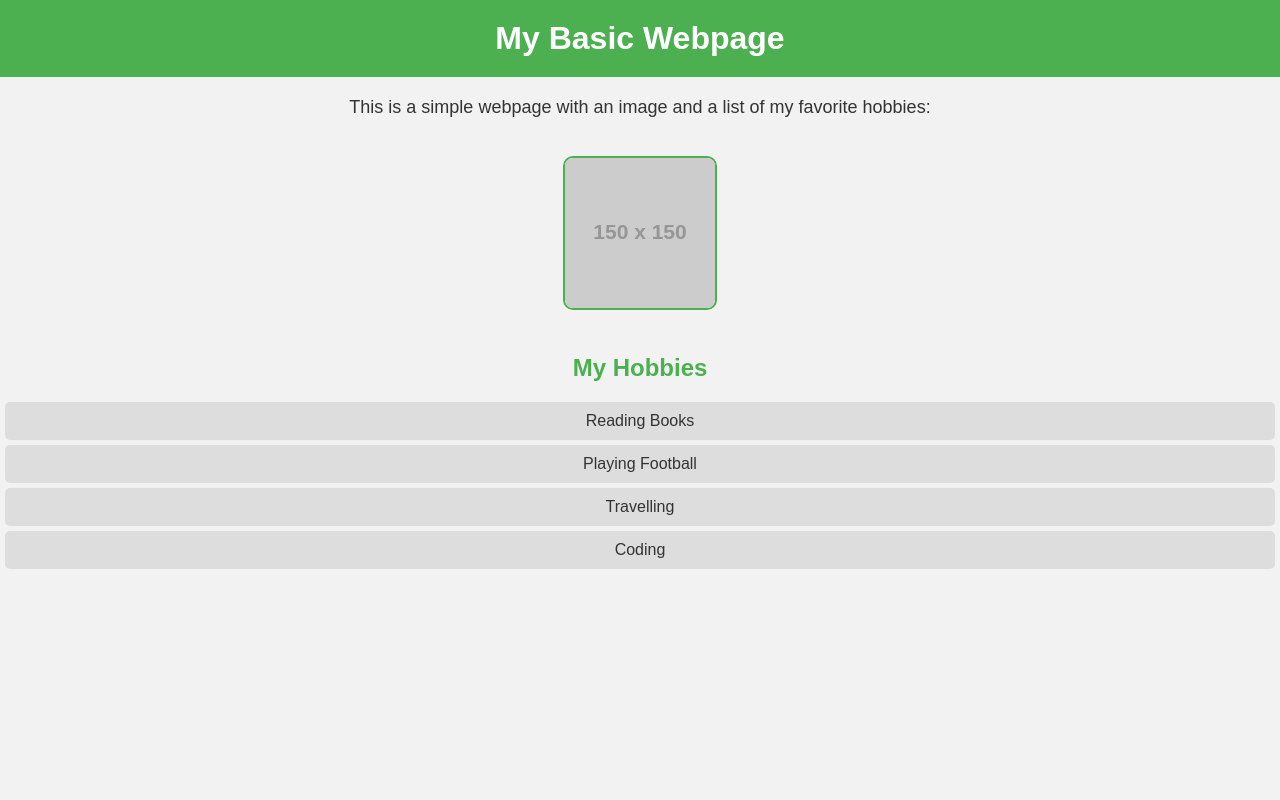
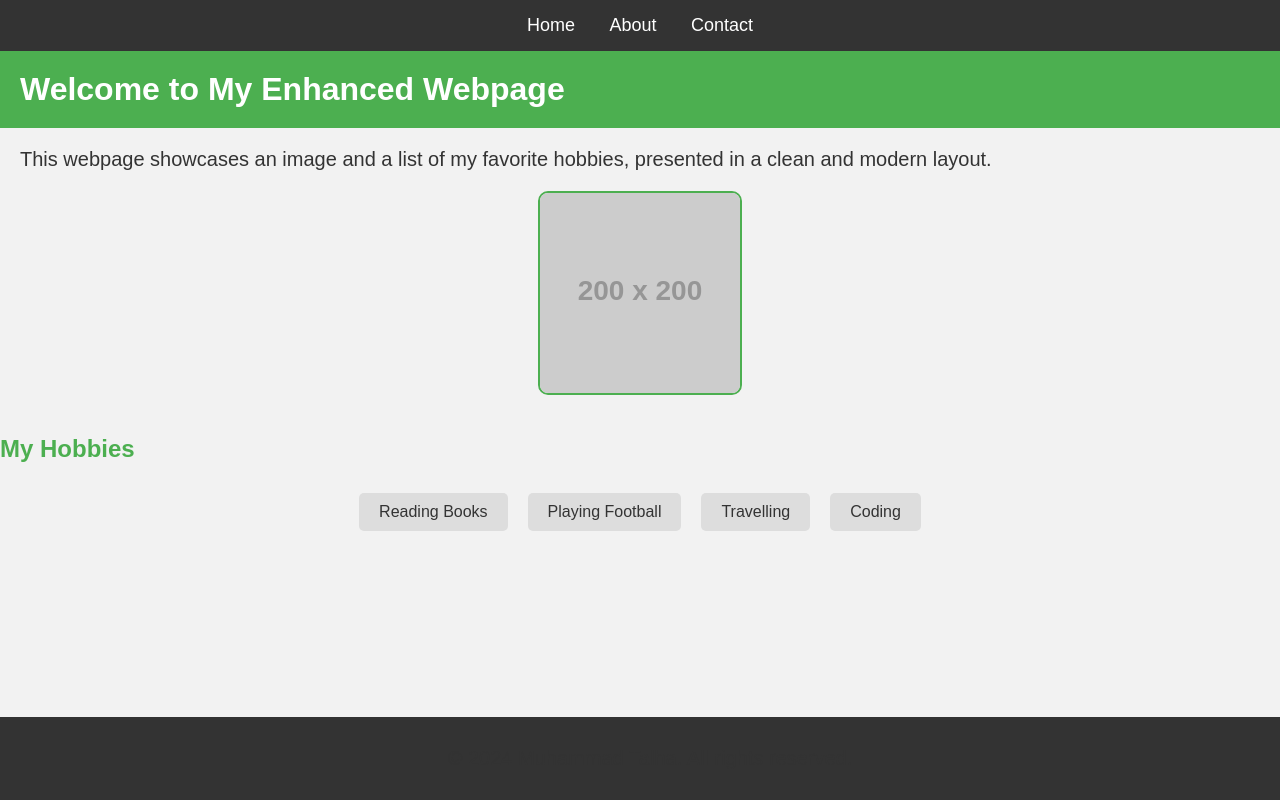
Before and after one commit to muhammadtalha766/Sample_docker, a plain HTML site: page index.html in a window 1280 px wide. Drawn offline with Linux system fonts and the light colour scheme; placeholder pictures from the web are drawn by us.

Commit message:
Update index.html

```diff
--- a/index.html
+++ b/index.html
@@ -3,7 +3,7 @@
 <head>
     <meta charset="UTF-8">
     <meta name="viewport" content="width=device-width, initial-scale=1.0">
-    <title>Basic Webpage</title>
+    <title>Enhanced Webpage</title>
     <style>
         /* Global Styles */
         body {
@@ -11,7 +11,24 @@
             background-color: #f2f2f2;
             margin: 0;
             padding: 0;
+        }
+
+        /* Navigation Bar */
+        nav {
+            background-color: #333;
+            padding: 15px;
             text-align: center;
+        }
+
+        nav a {
+            color: white;
+            margin: 0 15px;
+            text-decoration: none;
+            font-size: 18px;
+        }
+
+        nav a:hover {
+            color: #4CAF50;
         }
 
         /* Heading Styles */
@@ -24,32 +41,42 @@
 
         /* Paragraph Styles */
         p {
-            font-size: 18px;
+            font-size: 20px;
             color: #333;
-            margin-top: 20px;
+            margin: 20px;
         }
 
         /* Image Styles */
+        .image-container {
+            display: flex;
+            justify-content: center;
+            margin: 20px;
+        }
+
         img {
-            margin: 20px;
             border-radius: 10px;
             border: 2px solid #4CAF50;
+            width: 200px;
+            height: 200px;
         }
 
         /* List Styles */
         h2 {
             color: #4CAF50;
+            margin-top: 40px;
         }
 
         ul {
             list-style-type: none;
             padding: 0;
+            display: flex;
+            justify-content: center;
         }
 
         ul li {
             background-color: #ddd;
-            padding: 10px;
-            margin: 5px;
+            padding: 10px 20px;
+            margin: 10px;
             border-radius: 5px;
             color: #333;
         }
@@ -58,15 +85,46 @@
         ul li:hover {
             background-color: #4CAF50;
             color: white;
+            cursor: pointer;
+        }
+
+        /* Footer Styles */
+        footer {
+            background-color: #333;
+            color: white;
+            text-align: center;
+            padding: 10px;
+            position: absolute;
+            bottom: 0;
+            width: 100%;
+        }
+
+        /* Responsive Design */
+        @media (max-width: 600px) {
+            ul {
+                flex-direction: column;
+            }
+
+            .image-container {
+                flex-direction: column;
+            }
         }
     </style>
 </head>
 <body>
-    <h1>My Basic Webpage</h1>
+    <nav>
+        <a href="#">Home</a>
+        <a href="#">About</a>
+        <a href="#">Contact</a>
+    </nav>
 
-    <p>This is a simple webpage with an image and a list of my favorite hobbies:</p>
+    <h1>Welcome to My Enhanced Webpage</h1>
 
-    <img src="https://via.placeholder.com/150" alt="Sample Image" width="150" height="150">
+    <p>This webpage showcases an image and a list of my favorite hobbies, presented in a clean and modern layout.</p>
+
+    <div class="image-container">
+        <img src="https://via.placeholder.com/200" alt="Sample Image">
+    </div>
 
     <h2>My Hobbies</h2>
     <ul>
@@ -75,5 +133,9 @@
         <li>Travelling</li>
         <li>Coding</li>
     </ul>
+
+    <footer>
+        <p>&copy; 2024 Muhammad Talha. All rights reserved.</p>
+    </footer>
 </body>
 </html>
```
